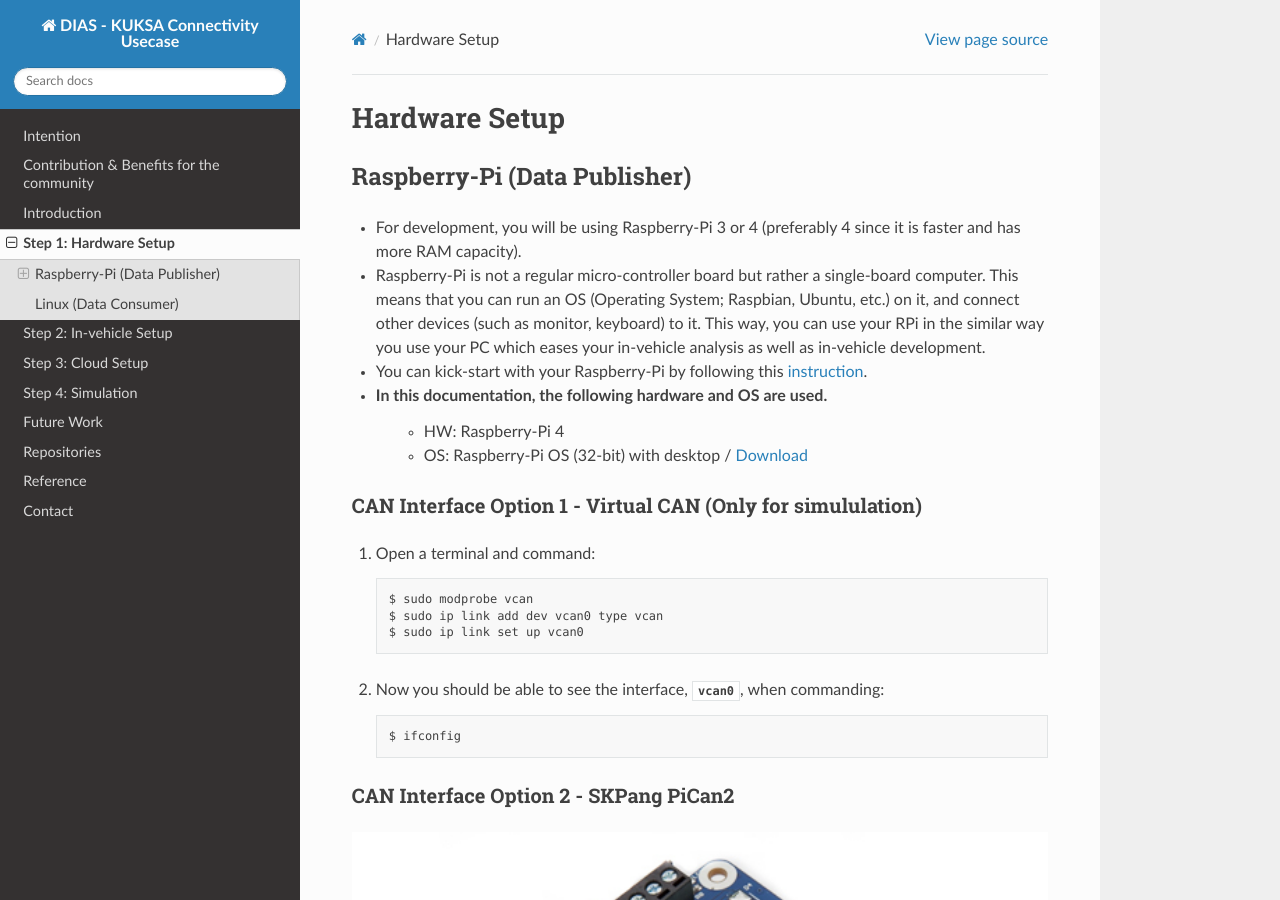
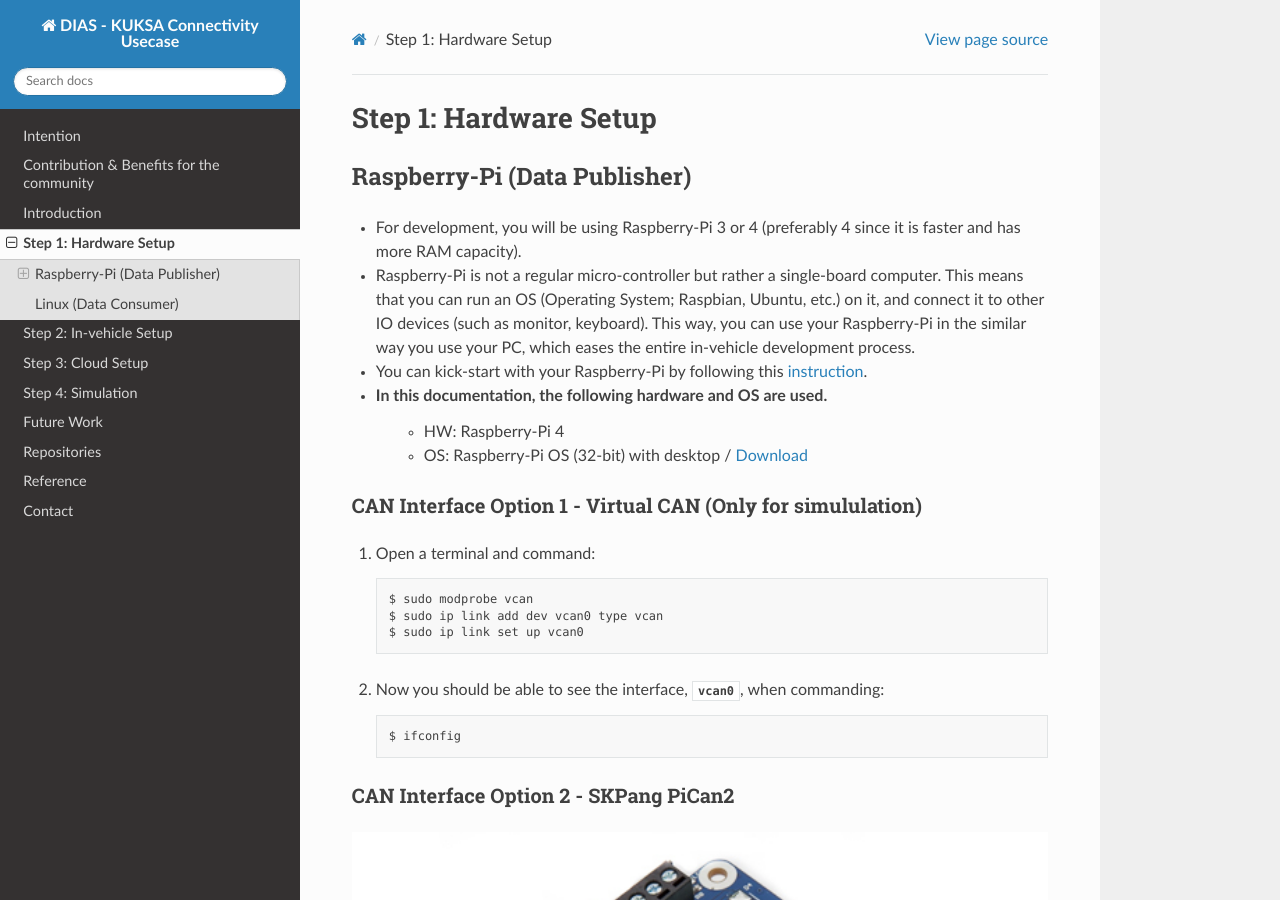
Before and after one commit to junh-ki/dias_kuksa_doc, a Sphinx documentation site: the page built from docs/source/contents/hwsetup.rst, in a window 1280 px wide and 900 px high. Built offline with Sphinx 7.4.7 and the Read the Docs theme 2.0.0, drawn with Linux system fonts in a browser that asks for light colours; formulas are drawn with MathJax 3.

Commit message:
some change

```diff
--- a/docs/source/contents/cloud.rst
+++ b/docs/source/contents/cloud.rst
@@ -1,5 +1,5 @@
 *******************
-Step 2: Cloud Setup
+Step 3: Cloud Setup
 *******************
 
 .. figure:: /_images/cloud/cloud_schema.png
--- a/docs/source/contents/hwsetup.rst
+++ b/docs/source/contents/hwsetup.rst
@@ -1,13 +1,13 @@
-**************
-Hardware Setup
-**************
+**********************
+Step 1: Hardware Setup
+**********************
 
 Raspberry-Pi (Data Publisher)
 #############################
 
 - For development, you will be using Raspberry-Pi 3 or 4 (preferably 4 since it is faster and has more RAM capacity).
 
-- Raspberry-Pi is not a regular micro-controller board but rather a single-board computer. This means that you can run an OS (Operating System; Raspbian, Ubuntu, etc.) on it, and connect other devices (such as monitor, keyboard) to it. This way, you can use your RPi in the similar way you use your PC which eases your in-vehicle analysis as well as in-vehicle development.
+- Raspberry-Pi is not a regular micro-controller but rather a single-board computer. This means that you can run an OS (Operating System; Raspbian, Ubuntu, etc.) on it, and connect it to other IO devices (such as monitor, keyboard). This way, you can use your Raspberry-Pi in the similar way you use your PC, which eases the entire in-vehicle development process.
 
 - You can kick-start with your Raspberry-Pi by following this `instruction <https://projects.raspberrypi.org/en/projects/raspberry-pi-setting-up>`_.
 
--- a/docs/source/contents/invehicle.rst
+++ b/docs/source/contents/invehicle.rst
@@ -1,5 +1,5 @@
 ************************
-Step 1: In-vehicle Setup
+Step 2: In-vehicle Setup
 ************************
 
 .. figure:: /_images/invehicle/invehicle_schema.png
@@ -100,7 +100,7 @@
 
 	$ git clone --recurse-submodules https://github.com/GENIVI/vehicle_signal_specification.git
 
-1-2. The name of the cloned repository folder is `vehicle_signal_specification`. Inside there is a `Makefile` that creates the VSS data structure according to `vehicle_signal_specification/spec`. Since we only need a JSON file as output, we can modify the Makefile as follow::
+1-2. The name of the cloned repository folder is `vehicle_signal_specification`. Inside there is a `Makefile` that creates the VSS data structure according to `vehicle_signal_specification/spec`. Since we only need a JSON file as output, we can modify `Makefile` as follow::
 
     #
     # Makefile to generate specifications
--- a/docs/source/contents/sim.rst
+++ b/docs/source/contents/sim.rst
@@ -1,3 +1,3 @@
 ******************
-Step 3: Simulation
+Step 4: Simulation
 ******************
```
